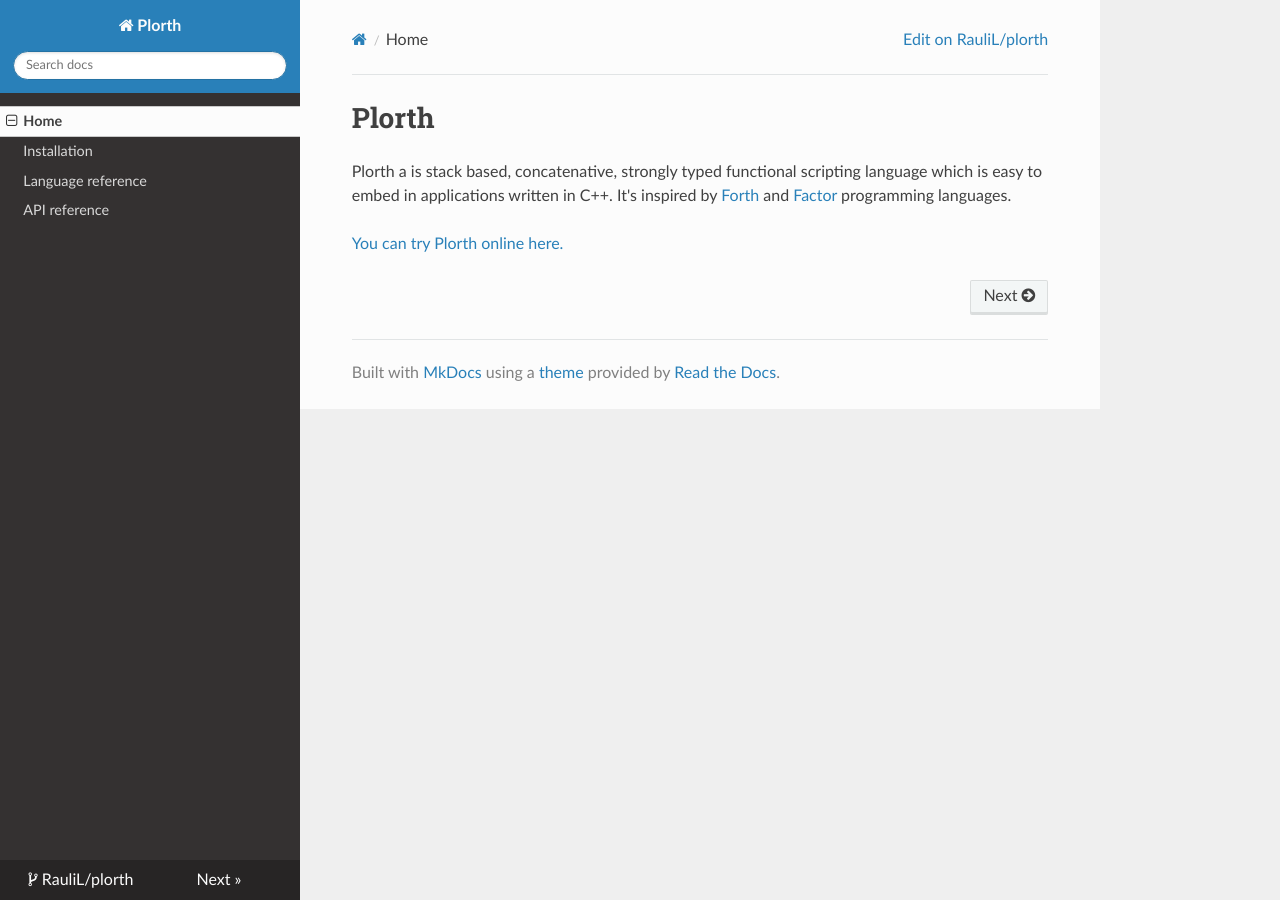
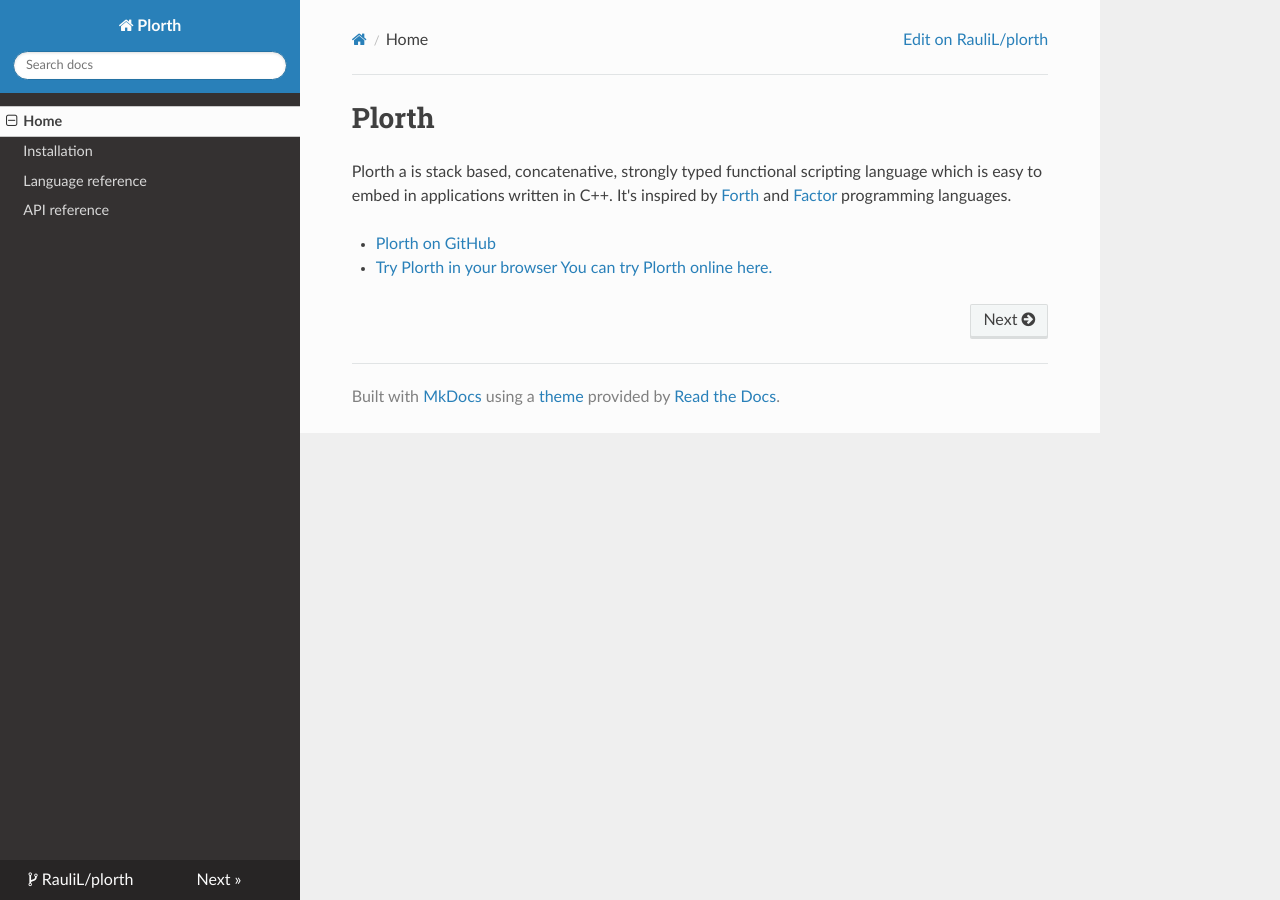
Before and after one commit to RauliL/plorth, an MkDocs documentation site: the page built from docs/index.md, in a window 1280 px wide. Built offline with MkDocs 1.6.1, drawn with Linux system fonts in a browser that asks for light colours; nearby versions of some CDN libraries; old or Windows-style settings are respelled for this version of MkDocs.

Commit message:
Add GitHub link to documentation
Now that the documentation lives on plorth.org domain, it seems appropriate to
add link to the GitHub repository in the documentation.

```diff
--- a/docs/index.md
+++ b/docs/index.md
@@ -4,8 +4,11 @@ Plorth a is stack based, concatenative, strongly typed functional scripting
 language which is easy to embed in applications written in C++. It's inspired
 by [Forth] and [Factor] programming languages.
 
+* [Plorth on GitHub][GitHub]
+* [Try Plorth in your browser][REPL]
 [You can try Plorth online here.][REPL]
 
 [Forth]: https://www.forth.com
 [Factor]: http://www.factorcode.org
+[GitHub]: https://github.com/RauliL/plorth
 [REPL]: https://raulil.github.io/plorth-ide/
```
